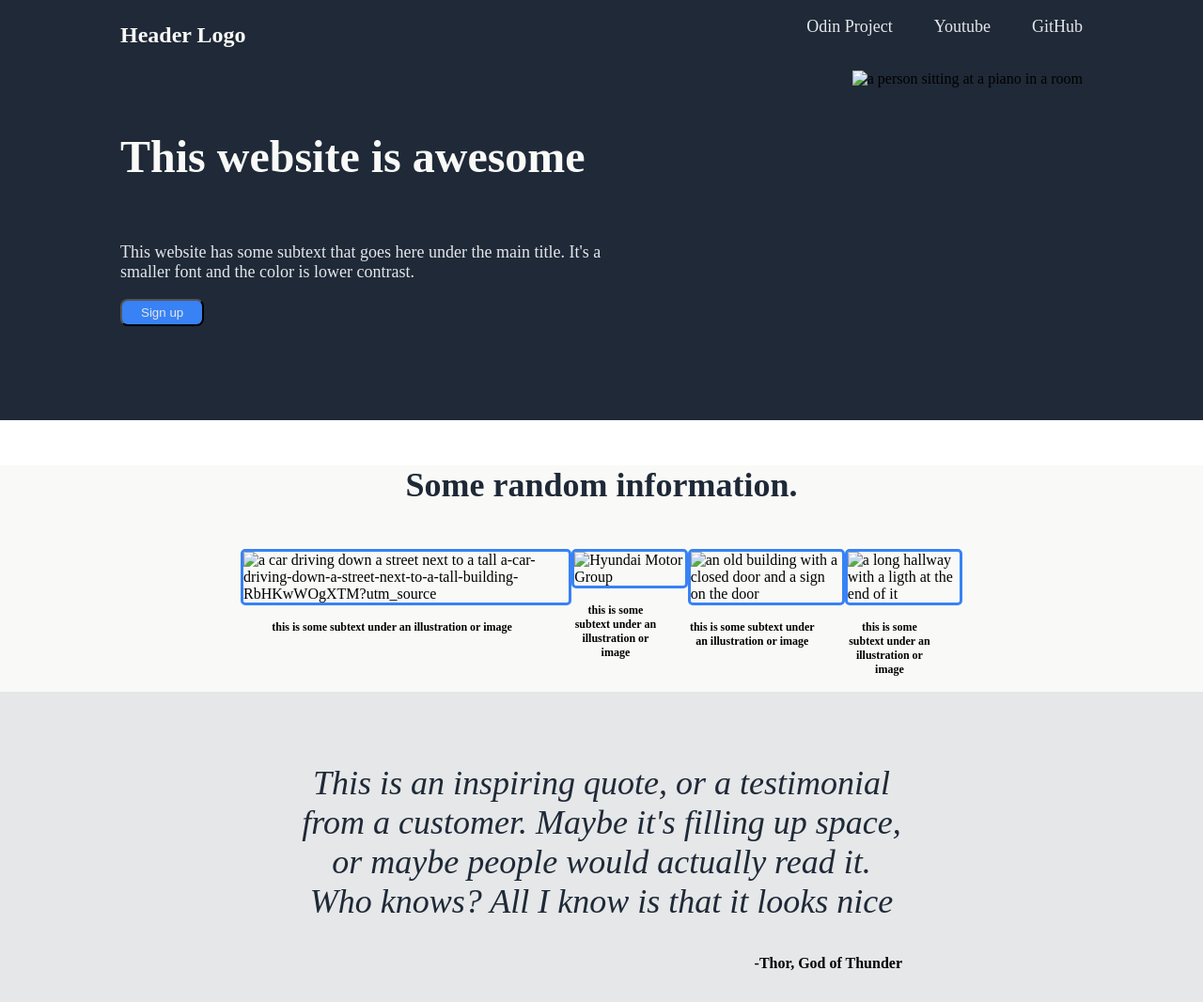
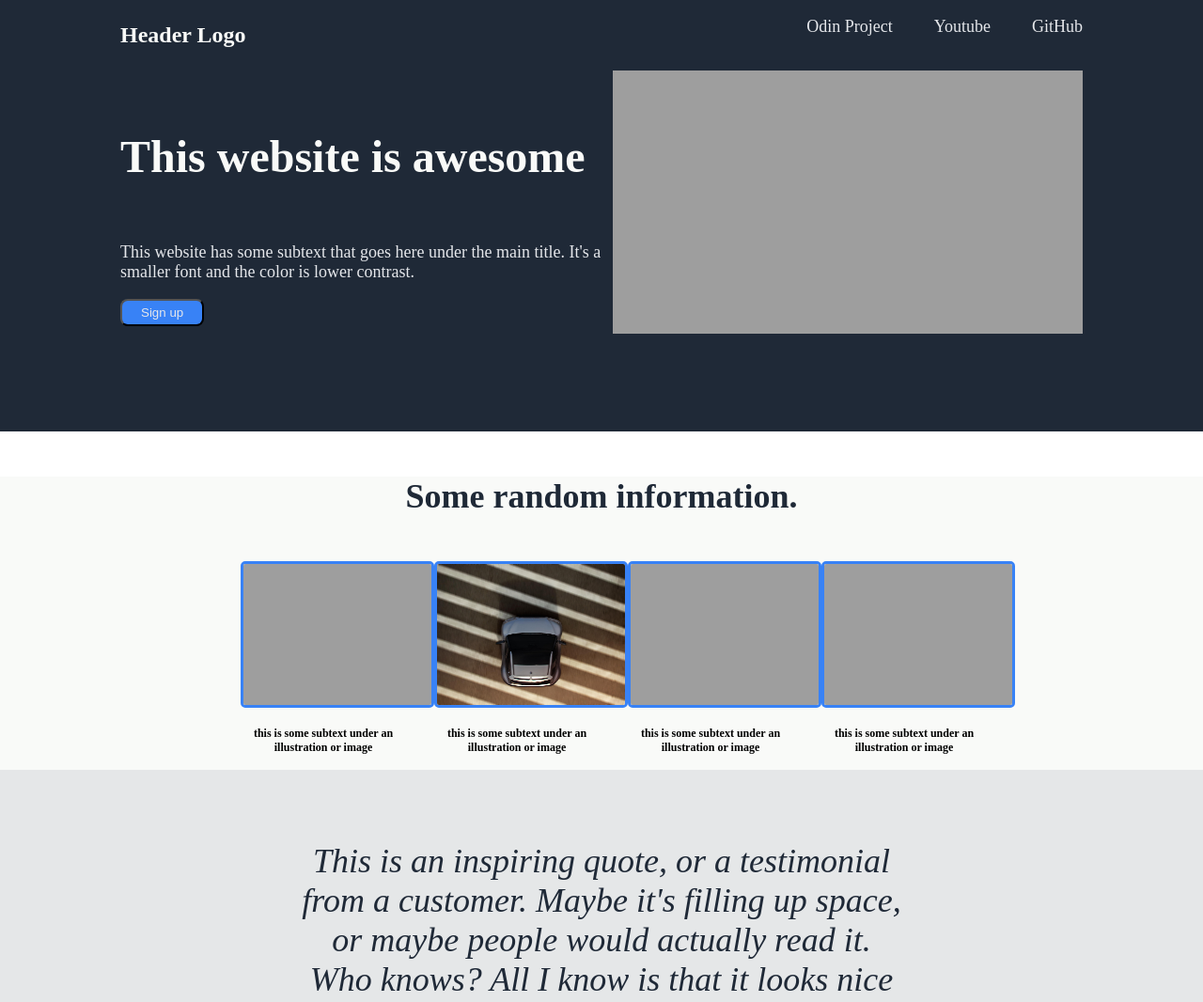
Before and after one commit to just-toni/LandingPage, a plain HTML site: page index.html in a window 1280 px wide. Shown: the top 1066 px of the page at 94% size. Drawn offline with Linux system fonts and the light colour scheme; the site is published under a folder, as on GitHub Pages, so addresses that start at the root find nothing.

Commit message:
updated the links for the images

```diff
--- a/index.html
+++ b/index.html
@@ -35,7 +35,7 @@
                 Owned by Cash Macanaya
               -->
             <section>
-                <img class="about-img" src="/img/cash-macanaya-VBbyL5CIVNY-unsplash.jpg" alt="a person sitting at a piano in a room">
+                <img class="about-img" src="./img/cash-macanaya-VBbyL5CIVNY-unsplash.jpg" alt="a person sitting at a piano in a room">
             </section>
         </section>
     </section>
@@ -47,28 +47,28 @@
                 Photo by <a href="https://unsplash.com/@mrnuclear?utm_source=unsplash&utm_medium=referral&utm_content=creditCopyText">ZHENYU LUO</a> on <a href="https://unsplash.com/photos/a-car-driving-down-a-street-next-to-a-tall-building-RbHKwWOgXTM?utm_source=unsplash&utm_medium=referral&utm_content=creditCopyText">Unsplash</a>
              -->
             <section class="images">
-                <img src="/img/zhenyu-luo-RbHKwWOgXTM-unsplash.jpg" alt="a car driving down a street next to a tall a-car-driving-down-a-street-next-to-a-tall-building-RbHKwWOgXTM?utm_source">
+                <img src="./img/zhenyu-luo-RbHKwWOgXTM-unsplash.jpg" alt="a car driving down a street next to a tall a-car-driving-down-a-street-next-to-a-tall-building-RbHKwWOgXTM?utm_source">
                 <h4>this is some subtext under an illustration or image</h4>
             </section>
             <!--
                 Photo by <a href="https://unsplash.com/ko/@hyundaimotorgroup?utm_source=unsplash&utm_medium=referral&utm_content=creditCopyText">Hyundai Motor Group</a> on <a href="https://unsplash.com/photos/Sx_bKz49IO0?utm_source=unsplash&utm_medium=referral&utm_content=creditCopyText">Unsplash</a>
              -->
             <section class="images">
-                <img src="/img/hyundai-motor-group-Sx_bKz49IO0-unsplash.jpg" alt="Hyundai Motor Group">
+                <img src="./img/hyundai-motor-group-Sx_bKz49IO0-unsplash.jpg" alt="Hyundai Motor Group">
                 <h4>this is some subtext under an illustration or image</h4>
             </section>
             <!--
                 Photo by <a href="https://unsplash.com/@electerious?utm_source=unsplash&utm_medium=referral&utm_content=creditCopyText">Tobias Reich</a> on <a href="https://unsplash.com/photos/an-old-building-with-a-closed-door-and-a-sign-on-the-door-Hvj1KJivj3U?utm_source=unsplash&utm_medium=referral&utm_content=creditCopyText">Unsplash</a>
                -->
             <section class="images">
-                <img src="/img/tobias-reich-Hvj1KJivj3U-unsplash.jpg" alt="an old building with a closed door and a sign on the door">
+                <img src="./img/tobias-reich-Hvj1KJivj3U-unsplash.jpg" alt="an old building with a closed door and a sign on the door">
                 <h4>this is some subtext under an illustration or image</h4>
             </section>
             <!--
                 Photo by <a href="https://unsplash.com/@santesson89?utm_source=unsplash&utm_medium=referral&utm_content=creditCopyText">Andrea De Santis</a> on <a href="https://unsplash.com/photos/561gdO-k6-g?utm_source=unsplash&utm_medium=referral&utm_content=creditCopyText">Unsplash</a>
                -->
             <section class="images">
-                <img src="/img/andrea-de-santis-561gdO-k6-g-unsplash.jpg" alt="a long hallway with a ligth at the end of it">
+                <img src="./img/andrea-de-santis-561gdO-k6-g-unsplash.jpg" alt="a long hallway with a ligth at the end of it">
                 <h4>this is some subtext under an illustration or image</h4>
             </section>
         </section>
```
